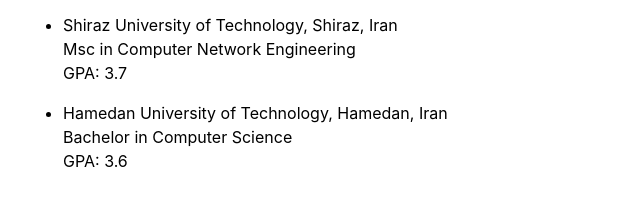
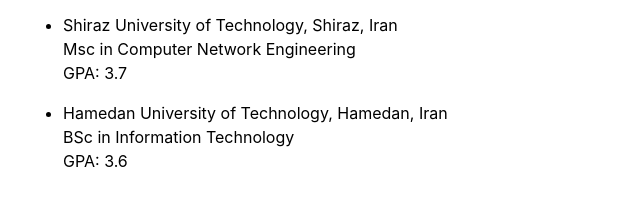
Before and after one commit to moludesmaili/moludesmaili.github.io, a plain HTML site: page index.html in a window 1280 px wide. Shown: the part 1117-1319 px from the top of the page, 289-929 px from the left. Drawn offline with nearby package versions, Linux system fonts and the light colour scheme; a web font is replaced by a local one.

Commit message:
update Bsc

```diff
--- a/index.html
+++ b/index.html
@@ -155,7 +155,7 @@
                         <div class="d-flex flex-column flex-md-row justify-content-between">
                             <div class="flex-grow-1">
                                 <div class="mb-0">Hamedan University of Technology, Hamedan, Iran</div>
-                                <div>Bachelor in Computer Science</div>
+                                <div>BSc in Information Technology</div>
                                 <p>GPA: 3.6</p>
                             </div>
                             <div class="flex-shrink-0"><span class="text-primary">2013 - 2017</span></div>
```
